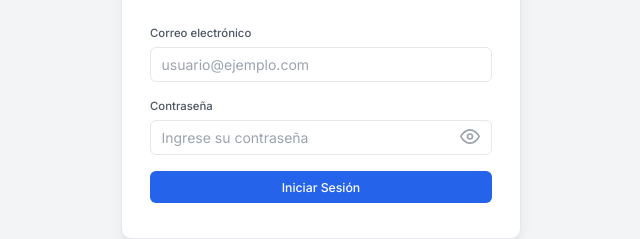
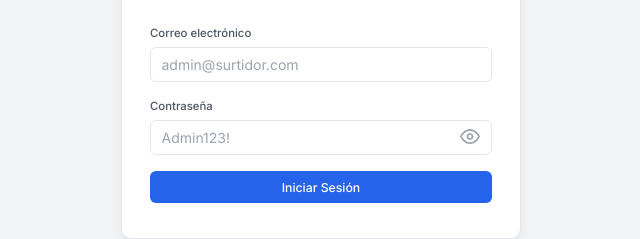
Before and after one commit to kenta67/surtidor_v2, a website built with Vite: page frontend/index.html in a window 1280 px wide. Shown: the part 356-595 px from the top of the page, 319-959 px from the left. Built offline with nearby package versions, Linux system fonts and the light colour scheme; no server answers.

Commit message:
credenciales

```diff
--- a/frontend/index.html
+++ b/frontend/index.html
@@ -31,12 +31,12 @@
       <form id="login-form" autocomplete="on">
         <div class="form-group">
           <label for="login-email">Correo electrónico</label>
-          <input type="email" id="login-email" name="email" required placeholder="usuario@ejemplo.com" autocomplete="email">
+          <input type="email" id="login-email" name="email" required placeholder="admin@surtidor.com" autocomplete="email">
         </div>
         <div class="form-group">
           <label for="login-password">Contraseña</label>
           <div class="password-field">
-            <input type="password" id="login-password" name="password" required placeholder="Ingrese su contraseña" autocomplete="current-password">
+            <input type="password" id="login-password" name="password" required placeholder="Admin123!" autocomplete="current-password">
             <button type="button" class="toggle-password" id="toggle-password" aria-label="Mostrar contraseña">
               <svg width="20" height="20" viewBox="0 0 24 24" fill="none" stroke="currentColor" stroke-width="2"><path d="M1 12s4-8 11-8 11 8 11 8-4 8-11 8-11-8-11-8z"/><circle cx="12" cy="12" r="3"/></svg>
             </button>
```
